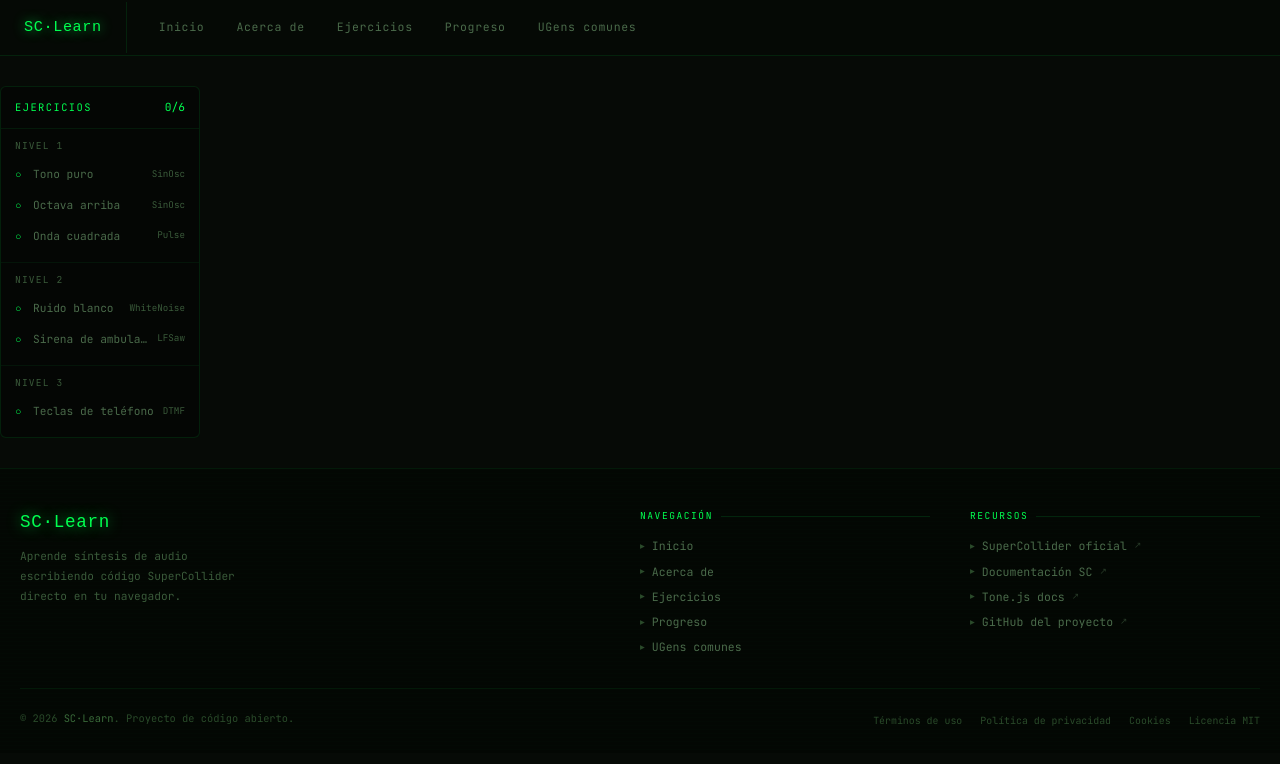
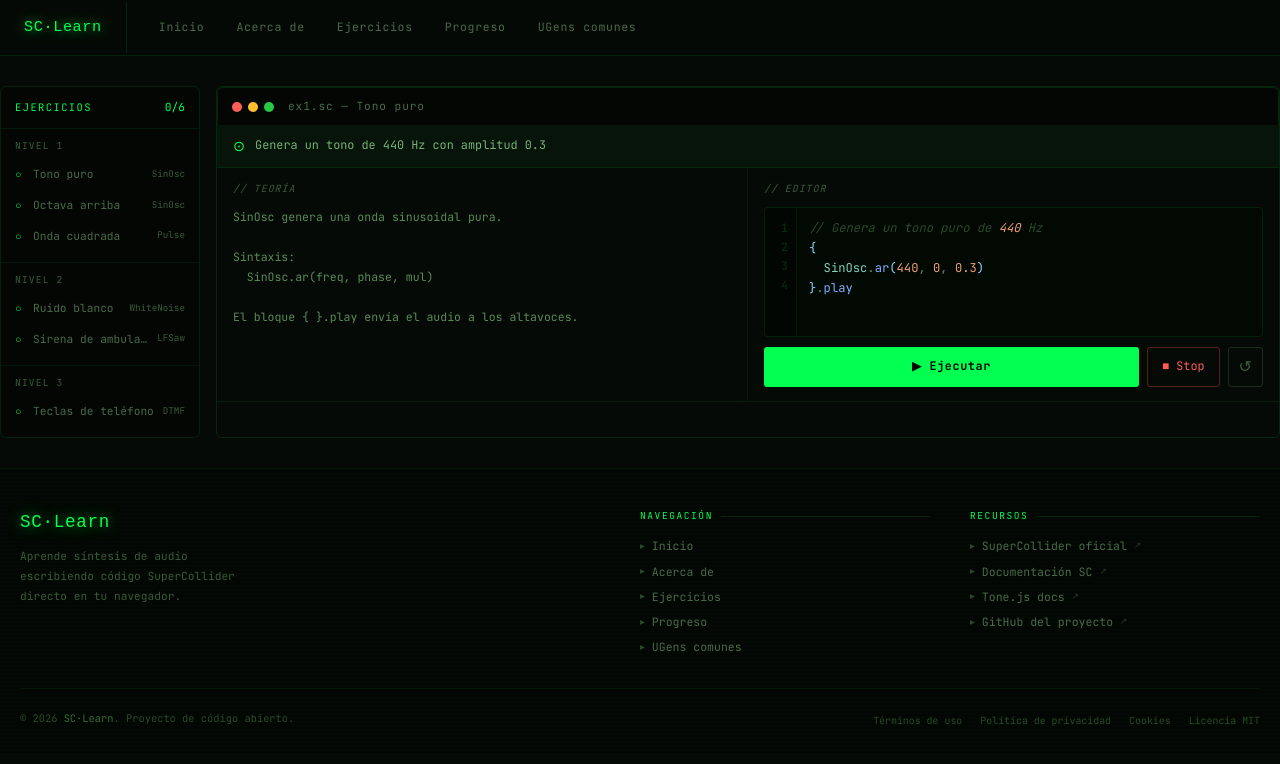
Before and after one commit to jmsanJS/supercollider-learn, a Next.js app: page /exercises in a window 1280 px wide. Shown: the top 764 px of the page. Built offline with nearby package versions, Linux system fonts and the light colour scheme.

Commit message:
feat: add MainEditor component

```diff
--- a/src/app/exercises/ExercisesClient.tsx
+++ b/src/app/exercises/ExercisesClient.tsx
@@ -3,6 +3,7 @@
 import { ExercisesProvider } from "@/context/ExercisesContext";
 import ExercisesSidebar from "./components/ExercisesSidebar/ExercisesSidebar";
 import styles from "./page.module.css";
+import MainEditor from "./components/MainEditor/MainEditor";
 
 export default function ExercisesClient() {
   return (
@@ -10,6 +11,7 @@ export default function ExercisesClient() {
       <div className={styles.section_wrap}>
         <div className={styles.ex_layout}>
           <ExercisesSidebar />
+          <MainEditor />
         </div>
       </div>
     </ExercisesProvider>
--- /dev/null
+++ b/src/app/exercises/components/MainEditor/MainEditor.module.css
@@ -0,0 +1,221 @@
+.ex_main {
+  border: 1px solid rgba(0, 255, 80, 0.12);
+  border-radius: 6px;
+  overflow: hidden;
+}
+
+.terminal_header {
+  display: flex;
+  align-items: center;
+  gap: 6px;
+  background: rgba(0, 0, 0, 0.4);
+  border: 1px solid rgba(0, 255, 80, 0.12);
+  border-bottom: none;
+  border-radius: 6px 6px 0 0;
+  padding: 10px 14px;
+}
+
+.th_dot {
+  width: 10px;
+  height: 10px;
+  border-radius: 50%;
+}
+
+.th_dot.r {
+  background: #ff5f57;
+}
+
+.th_dot.y {
+  background: #ffbd2e;
+}
+
+.th_dot.g {
+  background: #28c840;
+}
+
+.th_title {
+  margin-left: 8px;
+  font-size: 0.7rem;
+  color: #4a6a4a;
+  letter-spacing: 0.08em;
+}
+
+.ex_goal_bar {
+  display: flex;
+  align-items: center;
+  gap: 10px;
+  padding: 10px 16px;
+  background: rgba(0, 255, 80, 0.04);
+  border-bottom: 1px solid rgba(0, 255, 80, 0.08);
+  font-size: 0.74rem;
+  color: #7ab07a;
+}
+
+.goal_sym {
+  color: #00ff50;
+  font-size: 0.9rem;
+}
+
+.ex_body {
+  display: grid;
+  grid-template-columns: 1fr 1fr;
+  gap: 0;
+  border-bottom: 1px solid rgba(0, 255, 80, 0.08);
+}
+@media (max-width: 800px) {
+  .ex_body {
+    grid-template-columns: 1fr;
+  }
+}
+
+.theory_pane,
+.editor_pane {
+  padding: 14px 16px;
+  border-right: 1px solid rgba(0, 255, 80, 0.06);
+}
+
+.editor_pane {
+  border-right: none;
+}
+
+.pane_label {
+  font-size: 0.62rem;
+  color: #3a5a3a;
+  text-transform: uppercase;
+  letter-spacing: 0.1em;
+  margin-bottom: 10px;
+  font-style: italic;
+}
+
+.theory_pre {
+  font-size: 0.72rem;
+  color: #5a8a5a;
+  line-height: 1.75;
+  white-space: pre-wrap;
+  font-family: "JetBrains Mono", monospace;
+}
+
+.editor_wrap {
+  display: flex;
+  background: #020802;
+  border: 1px solid rgba(0, 255, 80, 0.1);
+  border-radius: 4px;
+  overflow: hidden;
+  min-height: 130px;
+  font-size: 0.76rem;
+  line-height: 1.65;
+}
+
+.line_nums {
+  padding: 10px 8px;
+  text-align: right;
+  color: rgba(0, 255, 80, 0.18);
+  border-right: 1px solid rgba(0, 255, 80, 0.06);
+  background: rgba(0, 0, 0, 0.2);
+  user-select: none;
+  min-width: 32px;
+  font-size: 0.72rem;
+  line-height: 1.65;
+}
+
+.editor_inner {
+  position: relative;
+  flex: 1;
+}
+
+.hl_layer {
+  position: absolute;
+  inset: 0;
+  padding: 10px 12px;
+  pointer-events: none;
+  white-space: pre;
+  overflow: auto;
+  font-family: "JetBrains Mono", monospace;
+  font-size: 0.76rem;
+  line-height: 1.65;
+  color: #5a8a5a;
+}
+
+.code_ta {
+  position: absolute;
+  inset: 0;
+  width: 100%;
+  height: 100%;
+  background: transparent;
+  color: transparent;
+  caret-color: #00ff50;
+  font-family: "JetBrains Mono", monospace;
+  font-size: 0.76rem;
+  line-height: 1.65;
+  padding: 10px 12px;
+  border: none;
+  outline: none;
+  resize: none;
+  white-space: pre;
+  tab-size: 2;
+}
+
+.ex_controls {
+  display: flex;
+  gap: 8px;
+  margin-top: 10px;
+}
+
+.btn_run {
+  flex: 1;
+  padding: 9px 16px;
+  background: #00ff50;
+  color: #020802;
+  border: none;
+  border-radius: 3px;
+  font-family: "JetBrains Mono", monospace;
+  font-size: 0.74rem;
+  font-weight: 700;
+  cursor: pointer;
+  transition: all 0.15s;
+  letter-spacing: 0.05em;
+}
+
+.btn_run:hover {
+  background: #33ff70;
+  box-shadow: 0 0 18px rgba(0, 255, 80, 0.4);
+}
+
+.btn_run:disabled {
+  opacity: 0.35;
+  cursor: not-allowed;
+}
+
+.btn_stop {
+  padding: 9px 14px;
+  background: transparent;
+  color: #ff5a5a;
+  border: 1px solid rgba(255, 90, 90, 0.3);
+  border-radius: 3px;
+  font-family: "JetBrains Mono", monospace;
+  font-size: 0.74rem;
+  cursor: pointer;
+  transition: all 0.15s;
+}
+
+.btn_stop:hover {
+  background: rgba(255, 90, 90, 0.08);
+  border-color: #ff5a5a;
+}
+
+.btn_reset {
+  padding: 7px 10px;
+  background: transparent;
+  color: #3a5a3a;
+  border: 1px solid rgba(58, 90, 58, 0.4);
+  border-radius: 3px;
+  font-family: "JetBrains Mono", monospace;
+  font-size: 1rem;
+  cursor: pointer;
+  transition: all 0.15s;
+}
+
+.btn_reset:hover {
+  color: #7ab07a;
+  border-color: rgba(122, 176, 122, 0.4);
+}
--- /dev/null
+++ b/src/app/exercises/components/MainEditor/MainEditor.tsx
@@ -0,0 +1,91 @@
+"use client";
+
+import { useExercises } from "@/context/ExercisesContext";
+import styles from "./MainEditor.module.css";
+import { getExerciseById, getInitialCodes } from "@/lib/exercises";
+import { useRef, useState } from "react";
+import { highlight } from "@/lib/highlight";
+
+export default function MainEditor() {
+  const { activeId } = useExercises();
+  const exercise = getExerciseById(activeId);
+
+  const [codes, setCodes] = useState(getInitialCodes);
+
+  const textarea = useRef<HTMLTextAreaElement>(null);
+
+  const value = codes[activeId] ?? exercise?.starter ?? "";
+  const onChange = (newValue: string) => {
+    setCodes((prev) => ({ ...prev, [activeId]: newValue }));
+  };
+
+  const lines = value.split("\n");
+
+  const handleTabPress = () => {};
+
+  const handleRun = () => {};
+  const handleStop = () => {};
+  const handleReset = () => {};
+
+  return (
+    <div className={styles.ex_main}>
+      <header className={styles.terminal_header}>
+        <span className={`${styles.th_dot} ${styles.r}`} />
+        <span className={`${styles.th_dot} ${styles.y}`} />
+        <span className={`${styles.th_dot} ${styles.g}`} />
+        <h2 className={styles.th_title}>
+          {exercise?.id}.sc — {exercise?.title}
+        </h2>
+      </header>
+
+      <p className={styles.ex_goal_bar}>
+        <span className={styles.goal_sym}>⊙</span>
+        <span className={styles.goal_text}>{exercise?.goal}</span>
+      </p>
+
+      <div className={styles.ex_body}>
+        <div className={styles.theory_pane}>
+          <div className={styles.pane_label}>// teoría</div>
+          <pre className={styles.theory_pre}>{exercise?.theory}</pre>
+        </div>
+
+        <div className={styles.editor_pane}>
+          <div className={styles.pane_label}>// editor</div>
+          <div className={styles.editor_wrap}>
+            <div className={styles.line_nums}>
+              {lines.map((_, i) => (
+                <div key={i}>{i + 1}</div>
+              ))}
+            </div>
+            <div className={styles.editor_inner}>
+              <div
+                className={styles.hl_layer}
+                dangerouslySetInnerHTML={{ __html: highlight(value) }}
+              />
+              <textarea
+                ref={textarea}
+                className={styles.code_ta}
+                value={value}
+                onChange={(e) => onChange(e.target.value)}
+                onKeyDown={handleTabPress}
+                spellCheck={false}
+              />
+            </div>
+          </div>
+
+          <div className={styles.ex_controls}>
+            <button className={styles.btn_run} onClick={handleRun}>
+              ▶ Ejecutar
+            </button>
+            <button className={styles.btn_stop} onClick={handleStop}>
+              ■ Stop
+            </button>
+            <button className={styles.btn_reset} onClick={handleReset}>
+              ↺
+            </button>
+          </div>
+        </div>
+      </div>
+    </div>
+  );
+}
```
